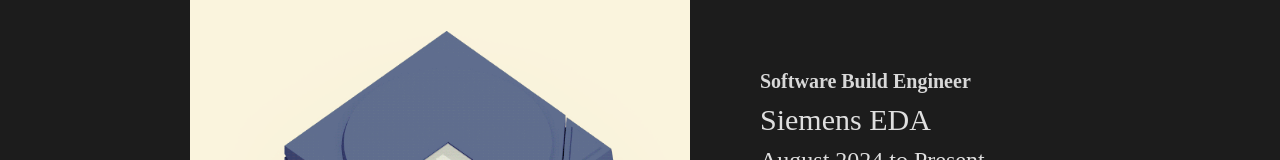
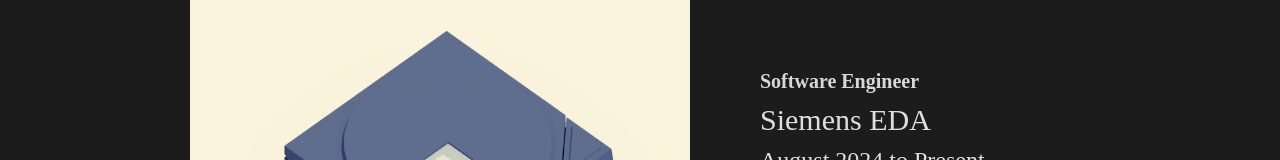
Before and after one commit to kylejosephswe/Personal-Website, a React (Create React App) app: page /experience in a window 1280 px wide. Shown: the part 318-478 px from the top of the page. Built offline with nearby package versions, Linux system fonts and the light colour scheme.

Commit message:
Changed job title

```diff
--- a/src/pages/Experience.js
+++ b/src/pages/Experience.js
@@ -22,7 +22,7 @@
       <Work
         image={cdPlayerGif}
         altImage="gif of the cd player"
-        jobTitle="Software Build Engineer"
+        jobTitle="Software Engineer"
         companyName="Siemens EDA"
         companyDate="August 2024 to Present"
         workDesc="Infrastructure Team"
```
